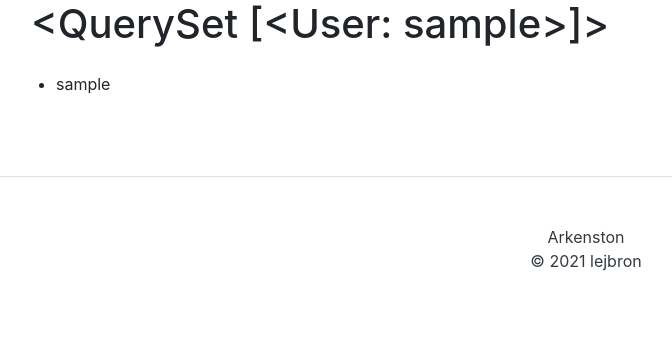
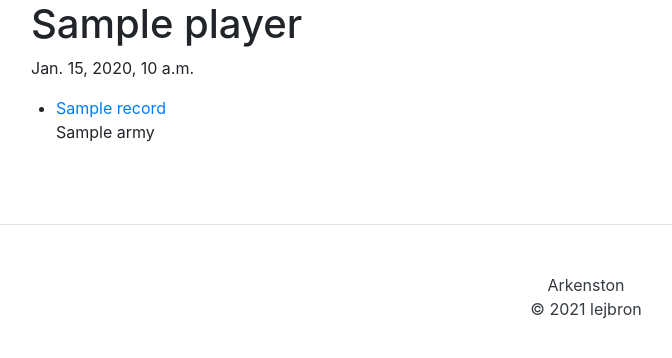
Before and after one commit to lejbron/arkenstone, a Django app: template arkenstone/players/templates/player_detail.html in a window 1280 px wide. Shown: the part 56-414 px from the top of the page, without its empty margins (54-726 px from the left). Run offline with Django 3.2, Linux system fonts and the light colour scheme; tables that the repository leaves empty hold one stand-in row (values such as "Sample post"); the template is opened without the code that fills it: values that come from a table or form of the project are taken from there, most other values are stand-ins (such as "Sample title", 1, 10 or a date in 2020); some libraries are stand-ins or nearby versions.

Commit message:
Player detail template updated.

```diff
--- a/arkenstone/players/templates/player_detail.html
+++ b/arkenstone/players/templates/player_detail.html
@@ -11,17 +11,17 @@
     </div>
 
     <div class="row">
-    {% if armies %}
+        {% if player_info %}
             <ul>
-            {% for army in armies %}
+                {% for record in player_info %}
                 <li>
-                <p>{{ army }}</p>
+                    <a href="{{ record.tournament.get_absolute_url }}">{{ record.tournament }}</a>
+                    <p>{{ record.army }}</p>
                 </li>
                 {% endfor %}
             </ul>
         {% else %}
-        <p>Player has no armies yet.</p>
+            <p>Player has no tournaments yet.</p>
         {% endif %}
-
+    </div>
 {% endblock %}
-</div>
--- a/arkenstone/tournaments/models.py
+++ b/arkenstone/tournaments/models.py
@@ -64,13 +64,12 @@ class PlayerStats(models.Model):
     tournament = models.ForeignKey(
         Tournament,
         on_delete=models.CASCADE,
-        null=True,
-        related_name='tournaments')
+        null=True,)
 
     player = models.ForeignKey(
         User,
         on_delete=models.SET_NULL,
-        null=True)
+        null=True,)
 
     army = models.CharField(
         max_length=80,
```
Also changed, not shown: arkenstone/players/views.py (+5 -7 lines). Lines whose indentation alone changed are shown as unchanged.
